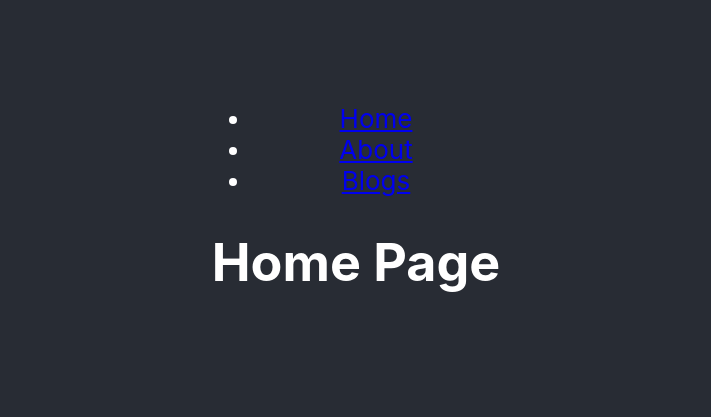
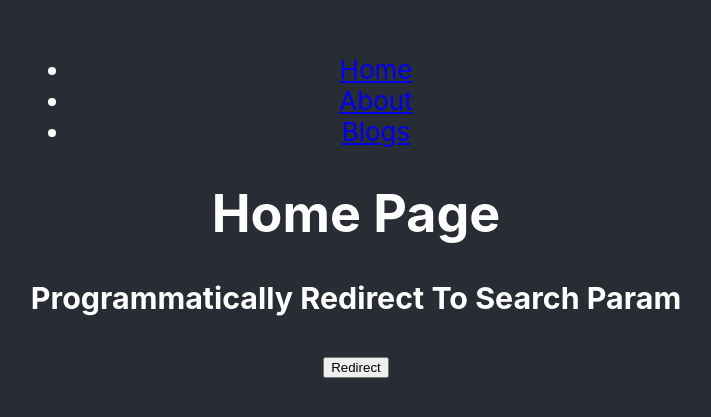
Before and after one commit to WDI-202/react-router-example, a React (Create React App) app: page / in a window 1280 px wide. Shown: the part 197-614 px from the top of the page, without its empty margins (284-995 px from the left). Built offline with nearby package versions, Linux system fonts and the light colour scheme.

Commit message:
added an index route and programmatic redirect

```diff
--- a/src/App.js
+++ b/src/App.js
@@ -25,7 +25,7 @@ function App() {
         <Routes>
           <Route path="/" element={<Home />} />
           <Route path="/about" element={<About />}>
-            <Route path="/about/info" element={<Info />} />
+            <Route index element={<Info />} />
             <Route path="class-list" element={<ClassList />} />
             <Route path=":participant" element={<Participant participants={participants}/>} />
           </Route>
--- a/src/pages/Home.js
+++ b/src/pages/Home.js
@@ -1,10 +1,19 @@
+import { useSearchParams, useNavigate } from "react-router-dom";
+
 import Navbar from "../components/Navbar";
 
 const Home = () => {
+    const [searchParams, setSearchParams] = useSearchParams();
+    const navigate = useNavigate()
+    const redirectLocation = searchParams.get("redirect") || "about"
     return (
         <div>
             <Navbar />
             <h1>Home Page</h1>
+            <h3>Programmatically Redirect To Search Param</h3>
+            <button onClick={()=>{
+                navigate(`/${redirectLocation}`)
+            }}>Redirect</button>
         </div>
     )
 }
```
